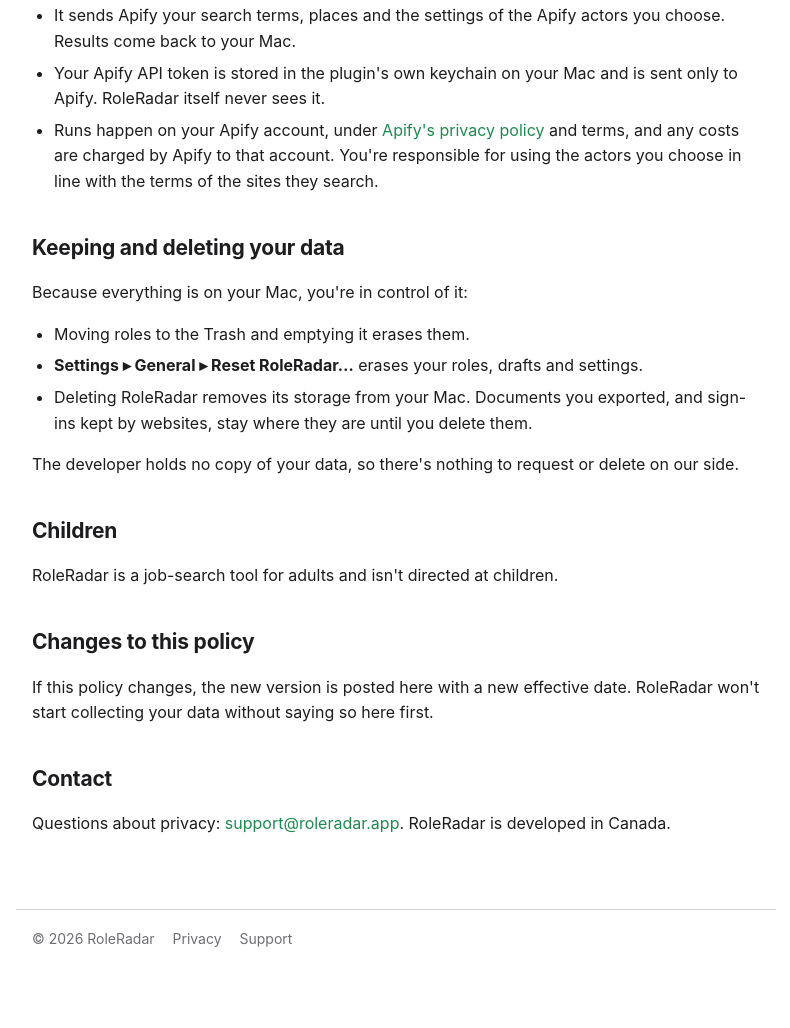
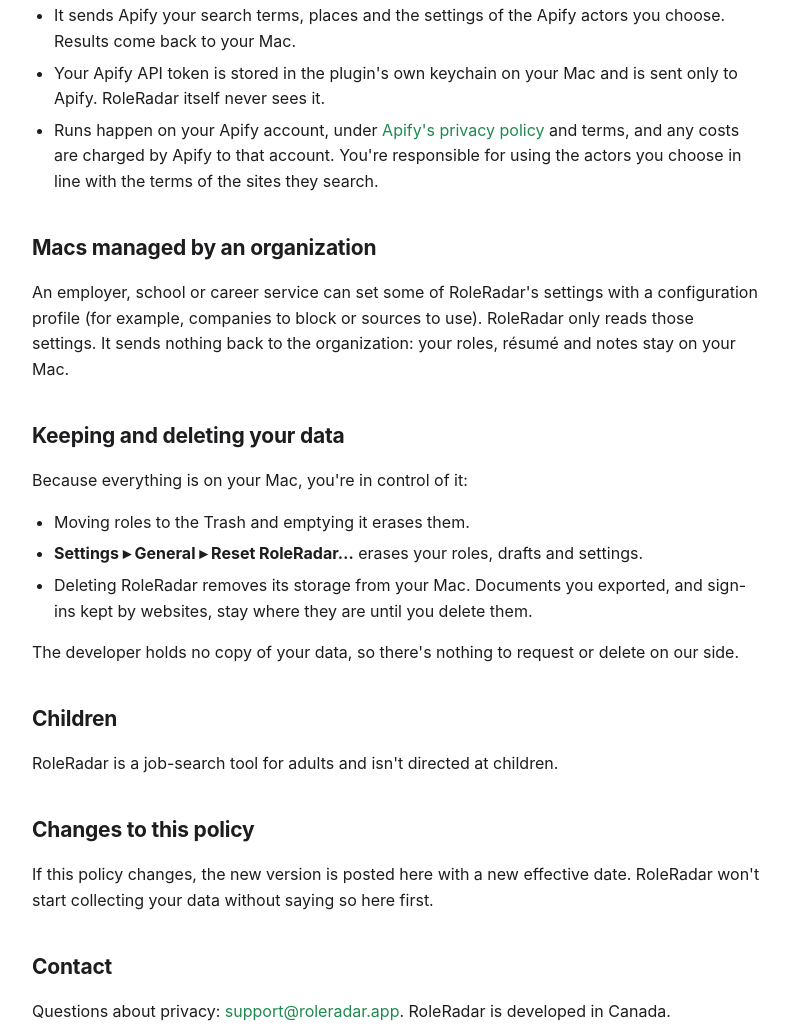
Before and after one commit to christhefarmer/roleradar-site, a plain HTML site: page privacy.html in a window 1280 px wide. Shown: the part 2252-3280 px from the top of the page, without its empty margins (244-1034 px from the left). Before the commit the page ends 3234 px from the top, so only its background shows below. Drawn offline with Linux system fonts and the light colour scheme.

Commit message:
Privacy: Macs managed by an organization
Co-Authored-By: Claude Opus 5.5 <noreply@anthropic.com>

```diff
--- a/privacy.html
+++ b/privacy.html
@@ -76,6 +76,11 @@ search filters. It never gives a plugin your résumé, cover letters or notes.</
 any costs are charged by Apify to that account. You're responsible for using the actors you choose in line with the terms of the sites they search.</li>
 </ul>
 
+<h2>Macs managed by an organization</h2>
+<p>An employer, school or career service can set some of RoleRadar's settings with a configuration profile (for example, companies to
+block or sources to use). RoleRadar only reads those settings. It sends nothing back to the organization: your roles, résumé and notes
+stay on your Mac.</p>
+
 <h2>Keeping and deleting your data</h2>
 <p>Because everything is on your Mac, you're in control of it:</p>
 <ul>
```
